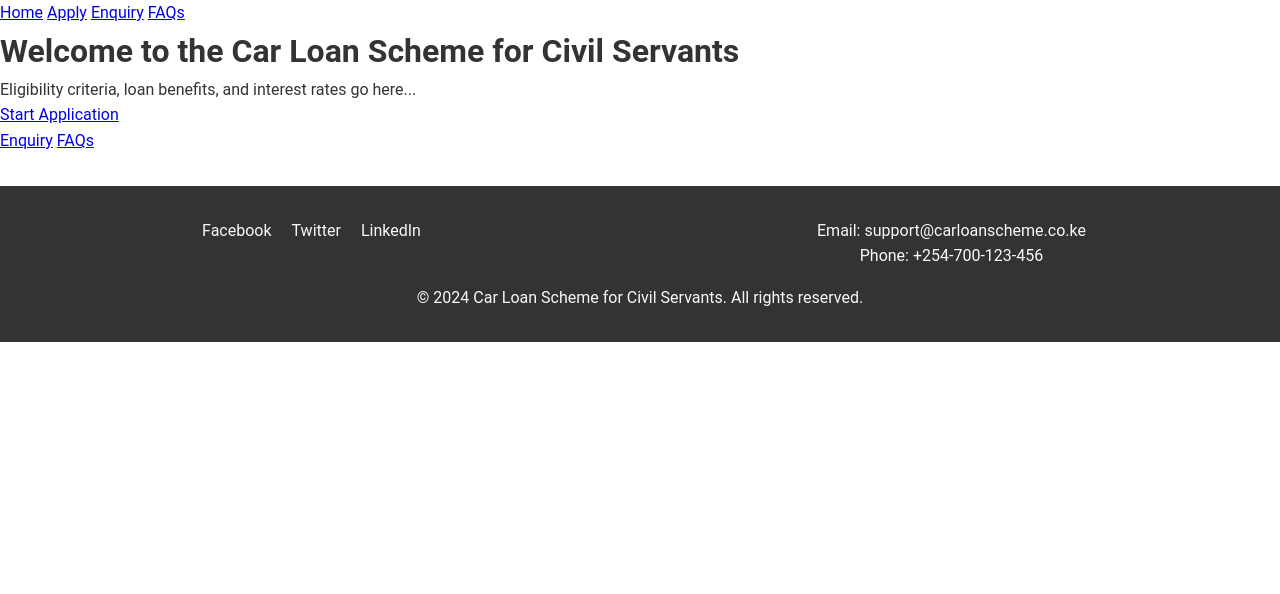
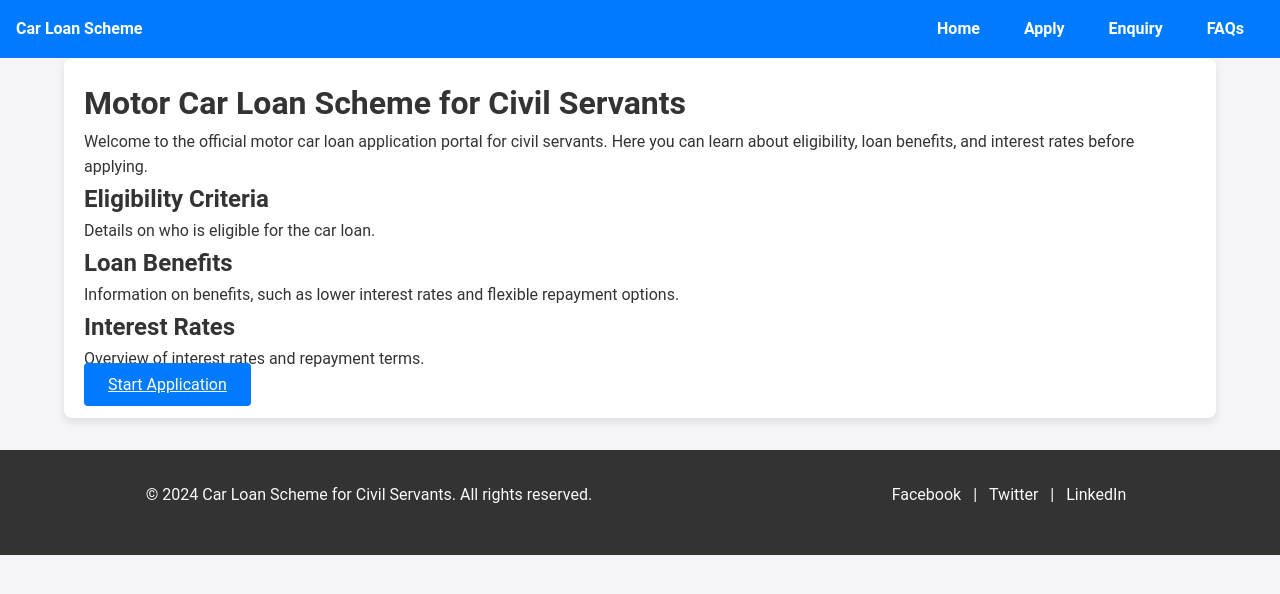
Before and after one commit to HamisiNassoro/django_car_loan, a Django app: page / in a window 1280 px wide. Shown: the top 594 px of the page. Run offline with Django 5.2, Linux system fonts and the light colour scheme.

Commit message:
Added Application templates

```diff
--- a/applications/static/css/style.css
+++ b/applications/static/css/style.css
@@ -9,39 +9,30 @@ body {
     font-family: 'Roboto', sans-serif;
     line-height: 1.6;
     color: #333;
+    background-color: #f4f4f9;
 }
 
 /* Navbar */
-.navbar {
+header nav {
     background-color: #007bff;
+    padding: 1rem;
     color: white;
-    padding: 1rem 0;
-    box-shadow: 0 2px 4px rgba(0, 0, 0, 0.1);
+    display: flex;
+    justify-content: space-between;
+    align-items: center;
 }
 
-.container {
-    width: 90%;
-    margin: 0 auto;
-    max-width: 1200px;
-}
-
-.navbar .logo a {
+header nav a {
     color: white;
-    font-size: 1.5rem;
-    font-weight: 700;
+    margin-right: 20px;
     text-decoration: none;
+    font-weight: bold;
 }
 
 .nav-links {
     list-style: none;
     display: flex;
     gap: 1.5rem;
-}
-
-.nav-links li a {
-    color: white;
-    text-decoration: none;
-    font-weight: 500;
 }
 
 .nav-links li a:hover {
@@ -82,14 +73,73 @@ body {
     transition: 0.3s;
 }
 
-/* Footer */
-footer {
-    background-color: #f8f9fa;
-    padding: 2rem 0;
-    text-align: center;
-    margin-top: 2rem;
+/* Container Styling */
+.container {
+    width: 90%;
+    margin: 0 auto;
+    max-width: 1200px;
+    padding: 20px;
+    background: #fff;
+    border-radius: 8px;
+    box-shadow: 0 4px 8px rgba(0, 0, 0, 0.1);
 }
 
+/* Progress Bar */
+.progress-container {
+    background: #e0e0e0;
+    border-radius: 25px;
+    margin: 20px 0;
+    height: 25px;
+}
+
+.progress-bar {
+    background-color: #007bff;
+    width: 0%;
+    height: 100%;
+    border-radius: 25px;
+    text-align: center;
+    color: white;
+    line-height: 25px;
+}
+
+/* Button Styles */
+button, .button {
+    background-color: #007bff;
+    color: white;
+    padding: 0.75rem 1.5rem;
+    border: none;
+    border-radius: 4px;
+    cursor: pointer;
+    font-size: 1rem;
+}
+
+button:hover, .button:hover {
+    background-color: #0056b3;
+}
+
+/* Chatbot */
+.chatbot {
+    position: fixed;
+    bottom: 20px;
+    right: 20px;
+    background-color: #007bff;
+    color: white;
+    padding: 10px;
+    border-radius: 8px;
+    width: 250px;
+    display: none;
+    font-size: 0.9rem;
+}
+.chatbot p {
+    margin: 0;
+}
+.chatbot .close-chat {
+    float: right;
+    cursor: pointer;
+    color: white;
+}
+
+/* Footer */
 footer {
     background-color: #333;
     color: #f8f9fa;
@@ -97,16 +147,19 @@ footer {
     text-align: center;
     margin-top: 2rem;
 }
+
 footer .footer-content {
     display: flex;
     justify-content: space-around;
     padding-bottom: 1rem;
 }
+
 footer .social-media a {
     color: #f8f9fa;
     margin: 0 0.5rem;
     text-decoration: none;
 }
+
 footer .social-media a:hover {
     color: #00c6ff;
 }
--- a/applications/static/js/application_process.js
+++ b/applications/static/js/application_process.js
@@ -1,13 +1,30 @@
-function showStep(step) {
-    document.querySelectorAll('.step').forEach(stepDiv => stepDiv.style.display = 'none');
-    document.getElementById(`step-${step}`).style.display = 'block';
-    document.getElementById('progress-bar').value = step;
-}
+document.addEventListener('DOMContentLoaded', function () {
+    const stages = ['stage1', 'stage2', 'stage3'];
+    let currentStage = 0;
 
-function nextStep(currentStep) {
-    showStep(currentStep + 1);
-}
+    function showStage(stageIndex) {
+        stages.forEach((stage, index) => {
+            document.getElementById(stage).style.display = index === stageIndex ? 'block' : 'none';
+        });
+        updateProgressBar(stageIndex);
+    }
 
-function previousStep(currentStep) {
-    showStep(currentStep - 1);
-}
+    function updateProgressBar(stageIndex) {
+        const progressPercent = ((stageIndex + 1) / stages.length) * 100;
+        const progressBar = document.querySelector('.progress-bar');
+        progressBar.style.width = progressPercent + '%';
+        progressBar.textContent = `Step ${stageIndex + 1} of ${stages.length}`;
+    }
+
+    document.getElementById('next-button').addEventListener('click', () => {
+        if (currentStage < stages.length - 1) currentStage++;
+        showStage(currentStage);
+    });
+
+    document.getElementById('prev-button').addEventListener('click', () => {
+        if (currentStage > 0) currentStage--;
+        showStage(currentStage);
+    });
+
+    showStage(currentStage); // Initial display
+});
--- a/applications/templates/base.html
+++ b/applications/templates/base.html
@@ -1,39 +1,45 @@
 <!DOCTYPE html>
 <html lang="en">
 <head>
-    {% load static %}  <!-- Load static files template tag -->
+    {% load static %}
     <meta charset="UTF-8">
     <meta name="viewport" content="width=device-width, initial-scale=1.0">
-    <title>{% block title %}Car Loan Scheme{% endblock %}</title>
-    <link rel="stylesheet" href="{% static 'css/style.css' %}">  <!-- Example static file -->
+    <title>{% block title %}Car Loan Application{% endblock %}</title>
+    <link rel="stylesheet" href="{% static 'css/style.css' %}">
+    <script src="{% static 'js/application_process.js' %}" defer></script>
 </head>
 <body>
     <header>
         <nav>
-            <a href="{% url 'home' %}">Home</a>
-            <a href="{% url 'personal_details' %}">Apply</a>
-            <a href="{% url 'enquiry' %}">Enquiry</a>
-            <a href="{% url 'faqs' %}">FAQs</a>
+            <div class="logo">
+                <a href="{% url 'applications:home' %}">Car Loan Scheme</a>
+            </div>
+            <ul class="nav-links">
+                <li><a href="{% url 'applications:home' %}">Home</a></li>
+                <li><a href="{% url 'applications:application_form' %}">Apply</a></li>
+                <li><a href="{% url 'applications:enquiry' %}">Enquiry</a></li>
+                <li><a href="{% url 'applications:faqs' %}">FAQs</a></li>
+            </ul>
         </nav>
     </header>
 
-    <div class="content">
+    <main class="content">
         {% block content %}{% endblock %}
-    </div>
+    </main>
 
     <footer>
         <div class="footer-content">
+            <p>&copy; 2024 Car Loan Scheme for Civil Servants. All rights reserved.</p>
             <div class="social-media">
-                <a href="#">Facebook</a>
-                <a href="#">Twitter</a>
-                <a href="#">LinkedIn</a>
-            </div>
-            <div class="contact-info">
-                <p>Email: support@carloanscheme.co.ke</p>
-                <p>Phone: +254-700-123-456</p>
+                <a href="#">Facebook</a> | <a href="#">Twitter</a> | <a href="#">LinkedIn</a>
             </div>
         </div>
-        <p>&copy; 2024 Car Loan Scheme for Civil Servants. All rights reserved.</p>
     </footer>
+
+    <!-- Chatbot Placeholder -->
+    <div id="chatbot" class="chatbot">
+        <span class="close-chat" onclick="document.getElementById('chatbot').style.display='none';">&times;</span>
+        <p>Hello! How can I assist you today?</p>
+    </div>
 </body>
 </html>
--- a/applications/templates/home.html
+++ b/applications/templates/home.html
@@ -1,13 +1,27 @@
 {% extends 'base.html' %}
 
+{% block title %}Home{% endblock %}
+
 {% block content %}
-<div class="home-intro">
-    <h1>Welcome to the Car Loan Scheme for Civil Servants</h1>
-    <p>Eligibility criteria, loan benefits, and interest rates go here...</p>
-    <a href="{% url 'applications:personal_details' %}" class="btn-start">Start Application</a>
-</div>
-<div class="quick-links">
-    <a href="{% url 'applications:enquiry' %}">Enquiry</a>
-    <a href="{% url 'applications:faqs' %}">FAQs</a>
+<div class="container">
+    <h1>Motor Car Loan Scheme for Civil Servants</h1>
+    <p>Welcome to the official motor car loan application portal for civil servants. Here you can learn about eligibility, loan benefits, and interest rates before applying.</p>
+
+    <section>
+        <h2>Eligibility Criteria</h2>
+        <p>Details on who is eligible for the car loan.</p>
+    </section>
+
+    <section>
+        <h2>Loan Benefits</h2>
+        <p>Information on benefits, such as lower interest rates and flexible repayment options.</p>
+    </section>
+
+    <section>
+        <h2>Interest Rates</h2>
+        <p>Overview of interest rates and repayment terms.</p>
+    </section>
+
+    <a href="{% url 'applications:application_form' %}" class="button">Start Application</a>
 </div>
 {% endblock %}
--- a/applications/urls.py
+++ b/applications/urls.py
@@ -1,14 +1,12 @@
 from django.urls import path
 from . import views
 
-app_name = 'applications'  # Add this line
+app_name = 'applications'
 
 urlpatterns = [
-    path('', views.home, name='home'),
-    path('personal-details/', views.personal_details_view, name='personal_details'),
-    path('loan-details/', views.loan_details_view, name='loan_details'),
-    path('document-upload/', views.document_upload_view, name='document_upload'),
-    path('complete/', views.application_complete_view, name='application_complete'),
-    path('enquiry/', views.enquiry_view, name='enquiry'),
-    path('faqs/', views.faqs_view, name='faqs'),
+    path('', views.home, name='home'),                             # Home page
+    path('apply/', views.application_form, name='application_form'),  # Multi-step application form
+    path('enquiry/', views.enquiry_view, name='enquiry'),           # Enquiry form
+    path('faqs/', views.faqs_view, name='faqs'),                    # FAQs
+    path('complete/', views.application_complete_view, name='application_complete'),  # Application complete
 ]
--- a/applications/views.py
+++ b/applications/views.py
@@ -9,60 +9,63 @@ from django.contrib.auth.decorators import login_required
 def home(request):
     return render(request, 'home.html')
 
-# Stage 1: Personal Information
+# Multi-step form for application
 @login_required
-def personal_details_view(request):
+def application_form(request):
+    # Retrieve or create an active application for the user
+    application = Application.objects.filter(user=request.user, status='pending').order_by('-created_at').first()
+
+    # If no pending application exists, create a new one
+    if not application:
+        application = Application.objects.create(user=request.user, status='pending')
+
+    stage = request.POST.get('stage', '1')  # Default to stage 1 if no stage is specified
+
     if request.method == 'POST':
-        form = PersonalDetailsForm(request.POST)
-        if form.is_valid():
-            application = Application.objects.create(user=request.user)
-            personal_details = form.save(commit=False)
-            personal_details.application = application
-            personal_details.save()
-            return redirect('loan_details')  # Go to the next stage
+        if stage == '1':
+            form = PersonalDetailsForm(request.POST)
+            if form.is_valid():
+                personal_details = form.save(commit=False)
+                personal_details.application = application
+                personal_details.save()
+                return redirect('applications:application_form')  # Move to next stage
+
+        elif stage == '2':
+            form = LoanDetailsForm(request.POST)
+            if form.is_valid():
+                loan_details = form.save(commit=False)
+                loan_details.application = application
+                loan_details.save()
+                return redirect('applications:application_form')  # Move to next stage
+
+        elif stage == '3':
+            form = DocumentUploadForm(request.POST, request.FILES)
+            if form.is_valid():
+                document_upload = form.save(commit=False)
+                document_upload.application = application
+                document_upload.save()
+                return redirect('applications:application_complete')  # Final step after upload
     else:
-        form = PersonalDetailsForm()
-    return render(request, 'personal_details.html', {'form': form})
+        # Display the form for the current stage
+        if stage == '1':
+            form = PersonalDetailsForm()
+        elif stage == '2':
+            form = LoanDetailsForm()
+        elif stage == '3':
+            form = DocumentUploadForm()
 
-# Stage 2: Loan Application Details
-@login_required
-def loan_details_view(request):
-    application = Application.objects.filter(user=request.user).last()  # Assuming latest application is active
-    if request.method == 'POST':
-        form = LoanDetailsForm(request.POST)
-        if form.is_valid():
-            loan_details = form.save(commit=False)
-            loan_details.application = application
-            loan_details.save()
-            return redirect('document_upload')  # Go to the next stage
-    else:
-        form = LoanDetailsForm()
-    return render(request, 'loan_details.html', {'form': form})
+    # Render the form with the current stage
+    return render(request, 'application_form.html', {'form': form, 'stage': stage})
 
-# Stage 3: Document Upload & Fee Payment
-@login_required
-def document_upload_view(request):
-    application = Application.objects.filter(user=request.user).last()  # Assuming latest application is active
-    if request.method == 'POST':
-        form = DocumentUploadForm(request.POST, request.FILES)
-        if form.is_valid():
-            document_upload = form.save(commit=False)
-            document_upload.application = application
-            document_upload.save()
-            return redirect('application_complete')  # Final step after upload
-    else:
-        form = DocumentUploadForm()
-    return render(request, 'document_upload.html', {'form': form})
-
-# Application Complete
+# Application completion view
 @login_required
 def application_complete_view(request):
     return render(request, 'application_complete.html')
 
-# Enquiry Form
+# Enquiry form view
 def enquiry_view(request):
     if request.method == 'POST':
-        # Logic for handling enquiry form submissions
+        # Handle enquiry form submission
         pass
     return render(request, 'enquiry.html')
 
```
Also changed, not shown: applications/templates/enquiry.html (+9 -5 lines).
